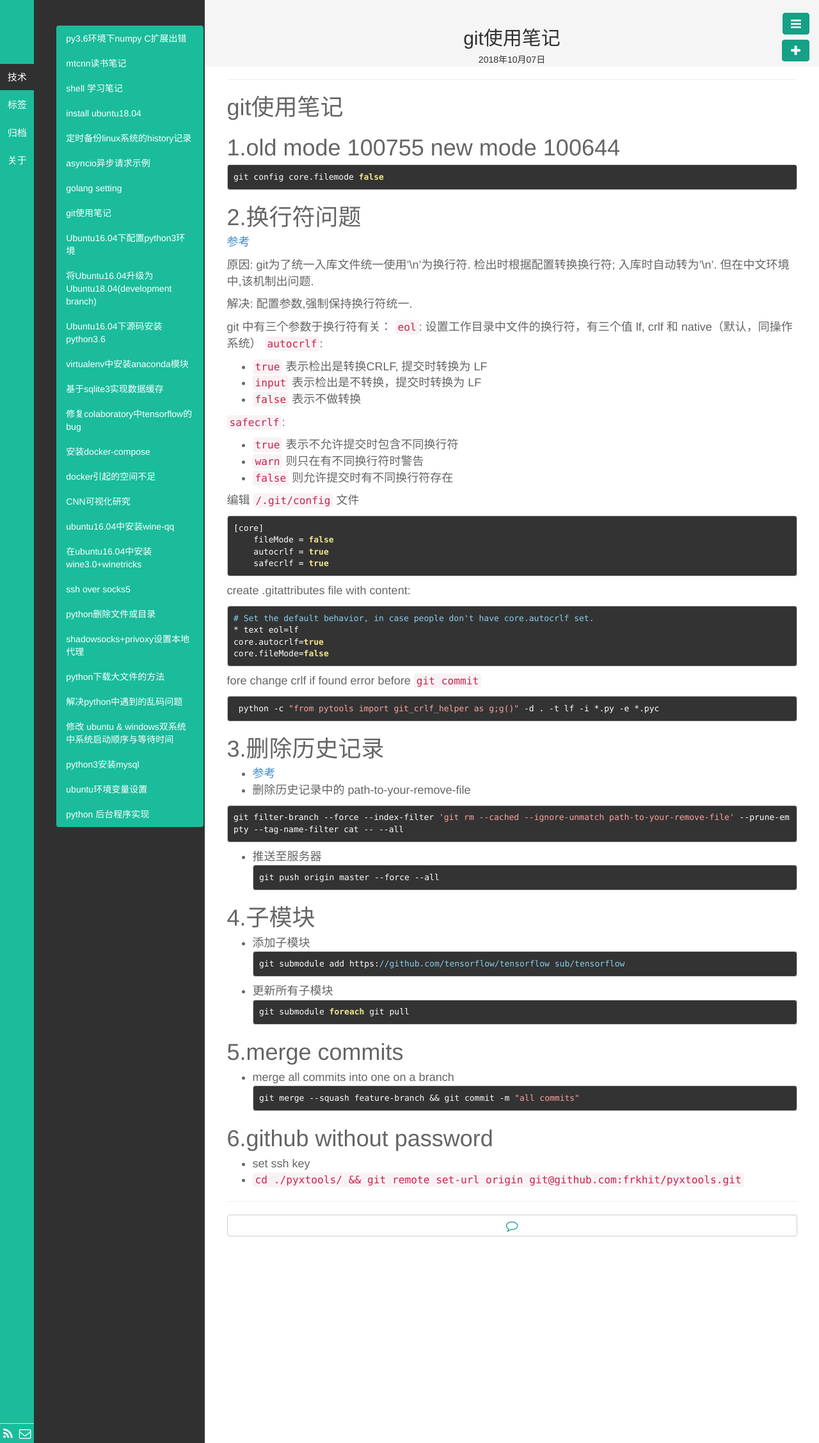
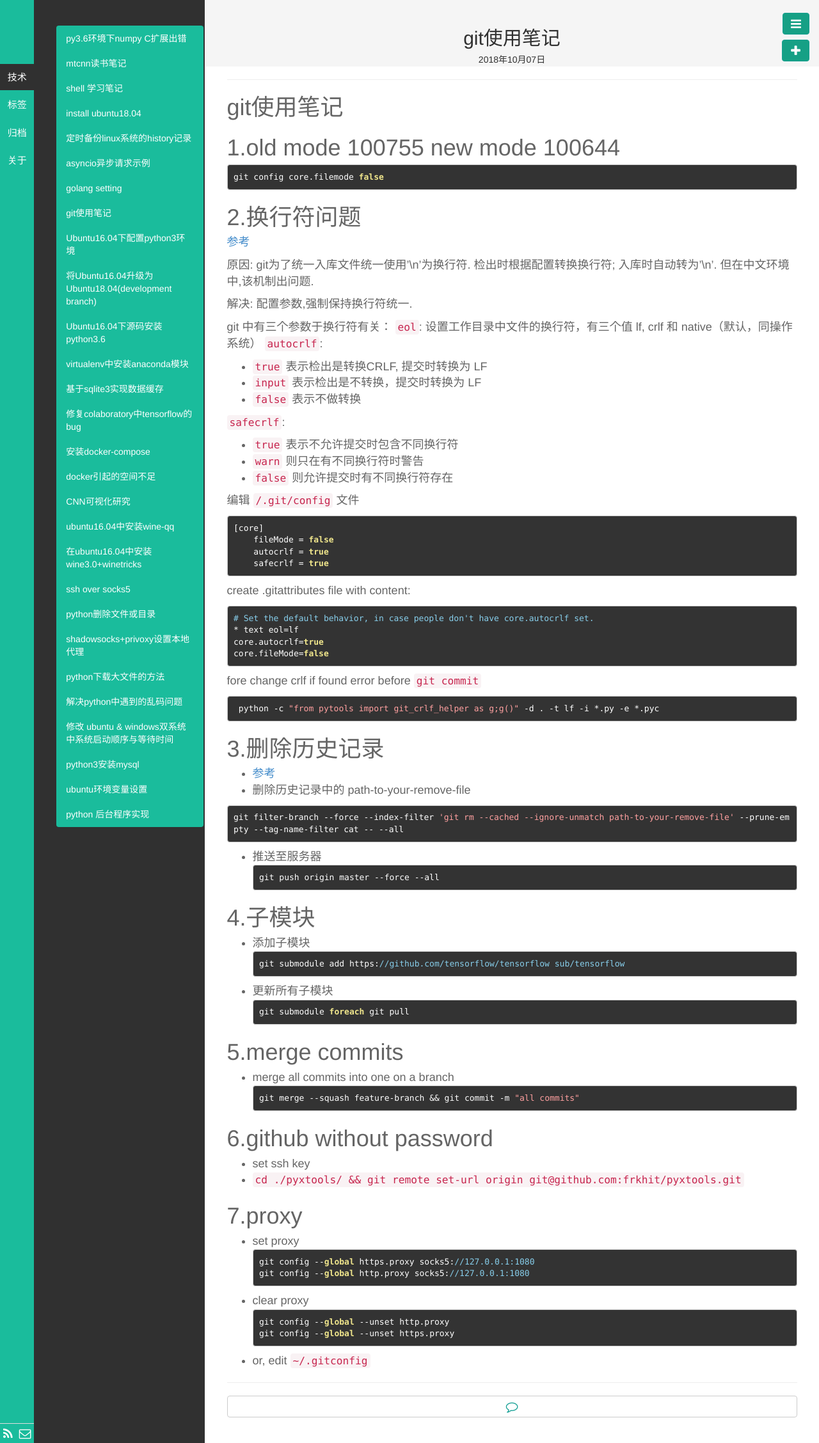
Before and after one commit to fengrk/frkhit.github.io, a Jekyll site: the page built from _posts/blog/2018-10-07-git_record.md, in a window 1280 px wide. Shown: the whole page at 64% size. Built offline with Jekyll 4.4.1, drawn with Linux system fonts in a browser that asks for light colours; Markdown is read by kramdown in place of the engine named in the settings.

Commit message:
[git] add proxy setting

````diff
--- a/_posts/blog/2018-10-07-git_record.md
+++ b/_posts/blog/2018-10-07-git_record.md
@@ -85,3 +85,16 @@ git merge --squash feature-branch && git commit -m "all commits"
 # 6.github without password
 - set ssh key
 - `cd ./pyxtools/ && git remote set-url origin git@github.com:frkhit/pyxtools.git`
+
+# 7.proxy
+- set proxy
+```
+git config --global https.proxy socks5://127.0.0.1:1080
+git config --global http.proxy socks5://127.0.0.1:1080
+```
+- clear proxy
+```
+git config --global --unset http.proxy
+git config --global --unset https.proxy
+```
+- or, edit `~/.gitconfig`
````
